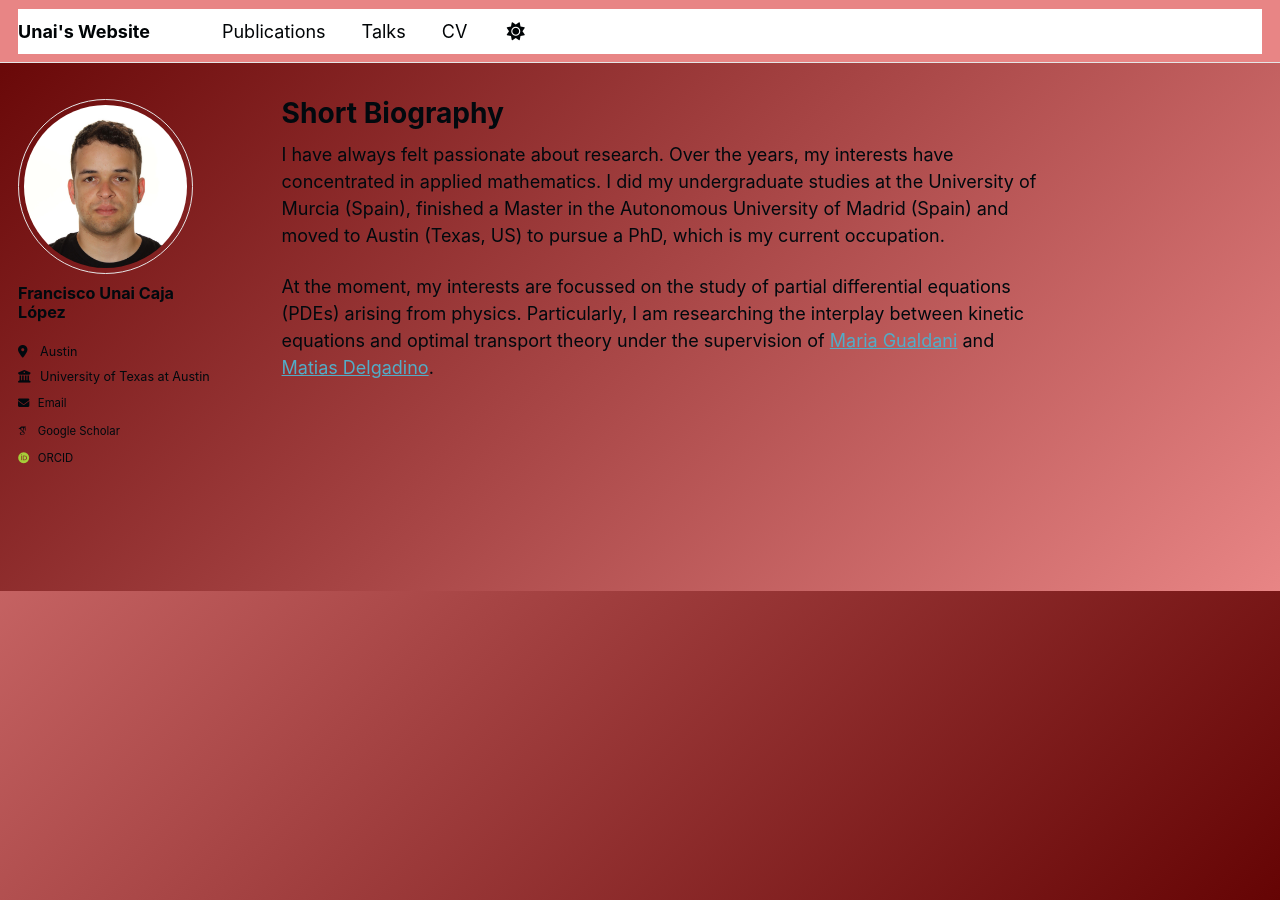
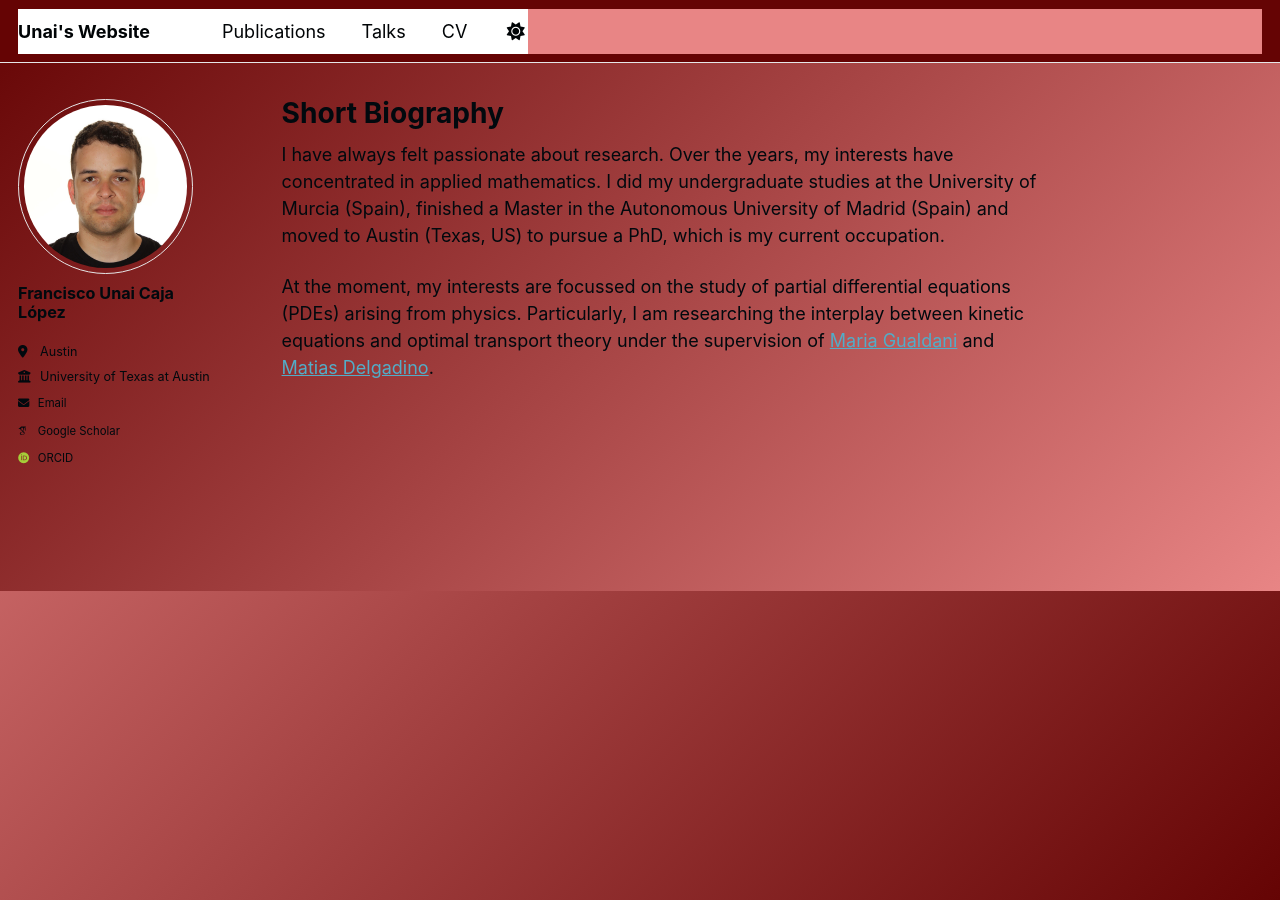
Before and after one commit to UnaiCaja/UnaiCaja.github.io, a Jekyll site: the page built from _pages/about.md, in a window 1280 px wide. Built offline with Jekyll 4.4.1, drawn with Linux system fonts in a browser that asks for light colours; some web fonts are replaced.

Commit message:
Update default.html

```diff
--- a/_layouts/default.html
+++ b/_layouts/default.html
@@ -23,8 +23,13 @@ layout: compress
                 }
           body {
                   background: linear-gradient(135deg, var(--global-gradient-final), var(--global-gradient-inicial));
+
                 }
-          .masthead { background: var(--global-gradient-inicial)}
+          .masthead { background: var(--global-gradient-final);
+                      align-items: center;
+          }
+          .greedy-nav { background: var(--global-gradient-inicial);
+          }
     </style>
 
   </head>
```
